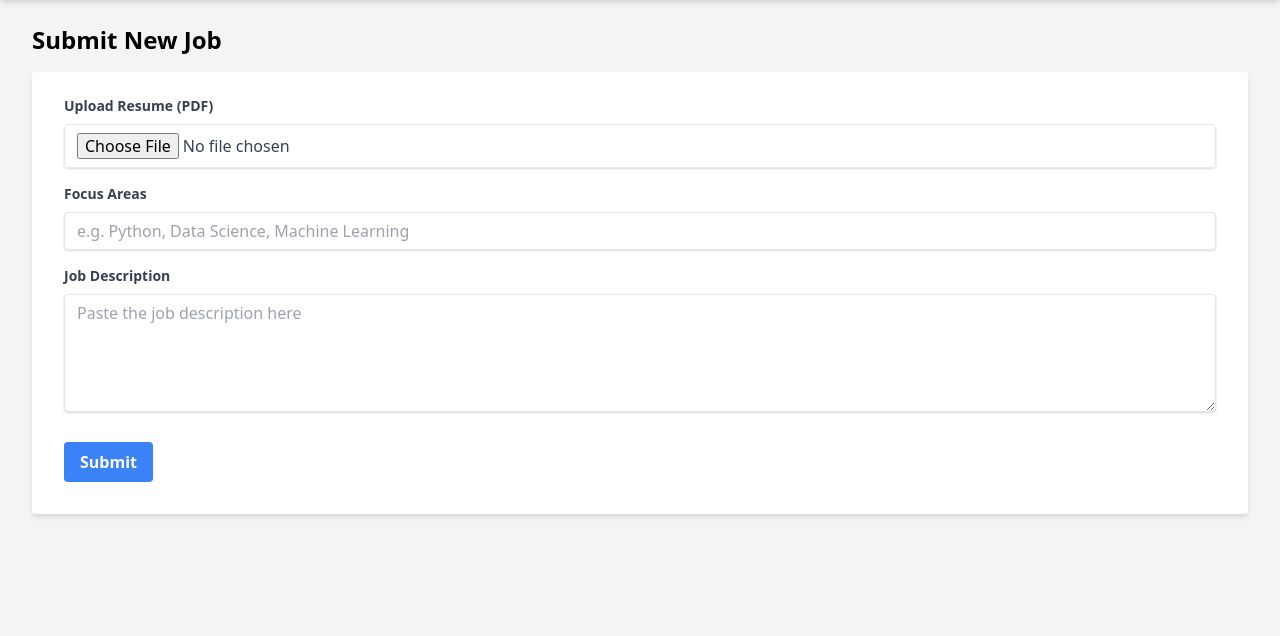
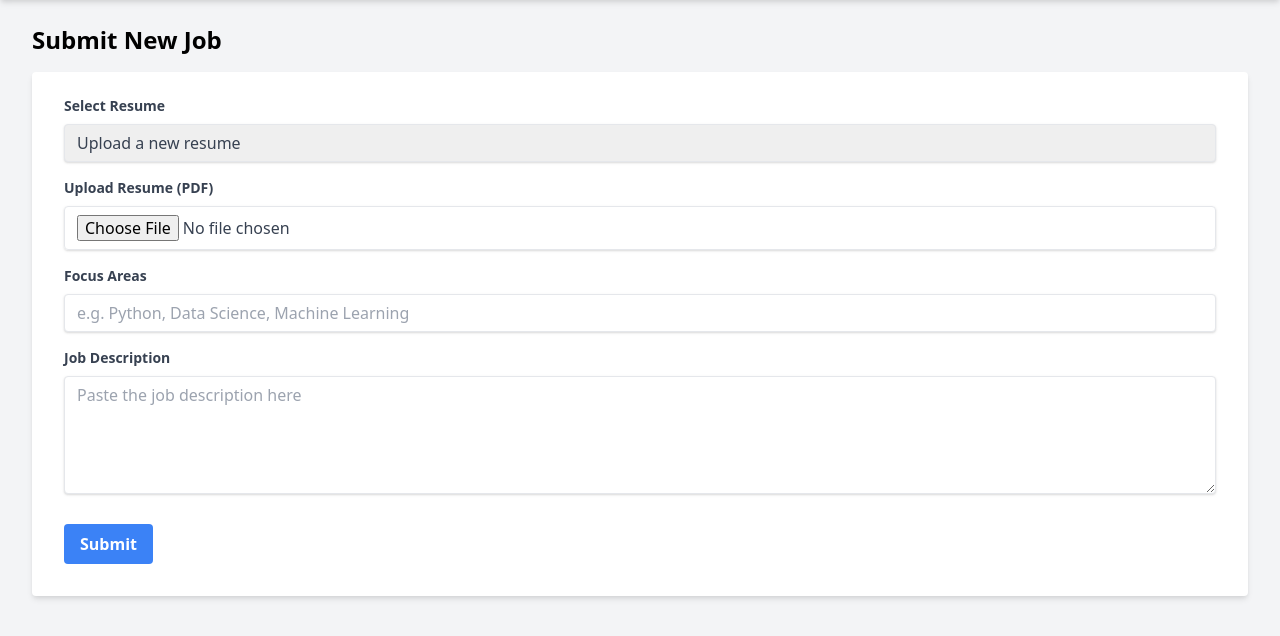
Before and after one commit to becooper222/AICoverLetterGenerator, a Flask app: page /submit in a window 1280 px wide. Shown: the part 64-700 px from the top of the page. Run offline with Flask 3, Linux system fonts and the light colour scheme; the visitor is signed in with stand-in values (Sample User, id 1); data that the repository does not hold is empty.

Commit message:
Agent step completed: Implement ability to select saved resumes on submit page

```diff
--- a/main.py
+++ b/main.py
@@ -42,6 +42,7 @@ class User(UserMixin, db.Model):
     last_name = db.Column(db.String(80), nullable=False)
     password_hash = db.Column(db.String(255))
     submissions = db.relationship('Submission', backref='user', lazy='dynamic')
+    resumes = db.relationship('Resume', backref='user', lazy='dynamic')
 
     def set_password(self, password):
         self.password_hash = generate_password_hash(password)
@@ -55,6 +56,13 @@ class Submission(db.Model):
     focus_areas = db.Column(db.Text, nullable=False)
     job_description = db.Column(db.Text, nullable=False)
     cover_letter = db.Column(db.Text, nullable=False)
+    user_id = db.Column(db.Integer, db.ForeignKey('user.id'), nullable=False)
+    created_at = db.Column(db.DateTime, nullable=False, default=datetime.utcnow)
+
+class Resume(db.Model):
+    id = db.Column(db.Integer, primary_key=True)
+    filename = db.Column(db.String(255), nullable=False)
+    content = db.Column(db.Text, nullable=False)
     user_id = db.Column(db.Integer, db.ForeignKey('user.id'), nullable=False)
     created_at = db.Column(db.DateTime, nullable=False, default=datetime.utcnow)
 
@@ -202,53 +210,76 @@ def view_submissions():
 @login_required
 def submit():
     logger.info("Entering submit function")
+
     if request.method == 'POST':
         logger.info("Processing POST request for submission")
-        if 'resume' not in request.files:
-            logger.warning("No file part in the request")
-            flash('No file part')
-            return redirect(request.url)
-        file = request.files['resume']
+        resume_selection = request.form.get('resume_selection')
 
-        if file.filename == '':
-            logger.warning("No selected file")
-            flash('No selected file')
-            return redirect(request.url)
+        if resume_selection and resume_selection != 'new':
+            # Use selected saved resume
+            resume = Resume.query.get(resume_selection)
+            if resume and resume.user_id == current_user.id:
+                resume_text = resume.content
+                filename = resume.filename
+            else:
+                flash('Invalid resume selection')
+                return redirect(request.url)
+        else:
+            # Process new file upload
+            if 'resume' not in request.files:
+                logger.warning("No file part in the request")
+                flash('No file part')
+                return redirect(request.url)
+            file = request.files['resume']
 
-        if file and allowed_file(file.filename):
-            filename = secure_filename(file.filename)
-            filepath = os.path.join(app.config['UPLOAD_FOLDER'], filename)
-            file.save(filepath)
-            logger.info(f"File saved: {filepath}")
+            if file.filename == '':
+                logger.warning("No selected file")
+                flash('No selected file')
+                return redirect(request.url)
 
-            resume_text = extract_text_from_pdf(filepath)
-            focus_areas = request.form.get('focus_areas')
-            job_description = request.form.get('job_description')
+            if file and allowed_file(file.filename):
+                filename = secure_filename(file.filename)
+                filepath = os.path.join(app.config['UPLOAD_FOLDER'], filename)
+                file.save(filepath)
+                logger.info(f"File saved: {filepath}")
 
-            logger.info("Generating cover letter suggestion")
-            cover_letter = generate_cover_letter_suggestion(resume_text, focus_areas, job_description, current_user.first_name, current_user.last_name)
+                resume_text = extract_text_from_pdf(filepath)
 
-            new_submission = Submission(
-                resume_text=resume_text,
-                focus_areas=focus_areas,
-                job_description=job_description,
-                cover_letter=cover_letter,
-                user_id=current_user.id
-            )
-            db.session.add(new_submission)
-            db.session.commit()
-            logger.info(f"New submission created: {new_submission.id}")
+                # Save the new resume
+                new_resume = Resume(filename=filename, content=resume_text, user_id=current_user.id)
+                db.session.add(new_resume)
+                db.session.commit()
 
-            os.remove(filepath)
-            logger.info(f"Temporary file removed: {filepath}")
+                os.remove(filepath)
+                logger.info(f"Temporary file removed: {filepath}")
+            else:
+                logger.warning("Invalid file type")
+                flash('Invalid file type. Please upload a PDF file.')
+                return redirect(request.url)
 
-            return redirect(url_for('result', submission_id=new_submission.id))
-        else:
-            logger.warning("Invalid file type")
-            flash('Invalid file type. Please upload a PDF file.')
-            return redirect(request.url)
+        focus_areas = request.form.get('focus_areas')
+        job_description = request.form.get('job_description')
 
-    return render_template('submit.html')
+        logger.info("Generating cover letter suggestion")
+        cover_letter = generate_cover_letter_suggestion(resume_text, focus_areas, job_description, current_user.first_name, current_user.last_name)
+
+        new_submission = Submission(
+            resume_text=resume_text,
+            focus_areas=focus_areas,
+            job_description=job_description,
+            cover_letter=cover_letter,
+            user_id=current_user.id
+        )
+        db.session.add(new_submission)
+        db.session.commit()
+        logger.info(f"New submission created: {new_submission.id}")
+
+        return redirect(url_for('result', submission_id=new_submission.id))
+
+    # GET request
+    saved_resumes = Resume.query.filter_by(user_id=current_user.id).order_by(Resume.created_at.desc()).all()
+    return render_template('submit.html', saved_resumes=saved_resumes)
+
 
 @app.route('/result/<int:submission_id>')
 @login_required
--- a/templates/submit.html
+++ b/templates/submit.html
@@ -44,10 +44,21 @@
         <h2 class="text-2xl font-bold mb-4">Submit New Job</h2>
         <form id="submitForm" action="{{ url_for('submit') }}" method="post" enctype="multipart/form-data" class="bg-white shadow-md rounded px-8 pt-6 pb-8 mb-4">
             <div class="mb-4">
+                <label class="block text-gray-700 text-sm font-bold mb-2" for="resume_selection">
+                    Select Resume
+                </label>
+                <select id="resume_selection" name="resume_selection" class="shadow appearance-none border rounded w-full py-2 px-3 text-gray-700 leading-tight focus:outline-none focus:shadow-outline">
+                    <option value="new">Upload a new resume</option>
+                    {% for resume in saved_resumes %}
+                    <option value="{{ resume.id }}">{{ resume.filename }}</option>
+                    {% endfor %}
+                </select>
+            </div>
+            <div id="new_resume_upload" class="mb-4">
                 <label class="block text-gray-700 text-sm font-bold mb-2" for="resume">
                     Upload Resume (PDF)
                 </label>
-                <input class="shadow appearance-none border rounded w-full py-2 px-3 text-gray-700 leading-tight focus:outline-none focus:shadow-outline" id="resume" name="resume" type="file" accept=".pdf" required>
+                <input class="shadow appearance-none border rounded w-full py-2 px-3 text-gray-700 leading-tight focus:outline-none focus:shadow-outline" id="resume" name="resume" type="file" accept=".pdf">
             </div>
             <div class="mb-4">
                 <label class="block text-gray-700 text-sm font-bold mb-2" for="focus_areas">
@@ -76,6 +87,18 @@
             document.getElementById('submitButton').classList.add('opacity-50', 'cursor-not-allowed');
             document.getElementById('loader').style.display = 'block';
         });
+
+        document.getElementById('resume_selection').addEventListener('change', function(e) {
+            var newResumeUpload = document.getElementById('new_resume_upload');
+            var resumeInput = document.getElementById('resume');
+            if (e.target.value === 'new') {
+                newResumeUpload.style.display = 'block';
+                resumeInput.required = true;
+            } else {
+                newResumeUpload.style.display = 'none';
+                resumeInput.required = false;
+            }
+        });
     </script>
 </body>
 </html>
```
